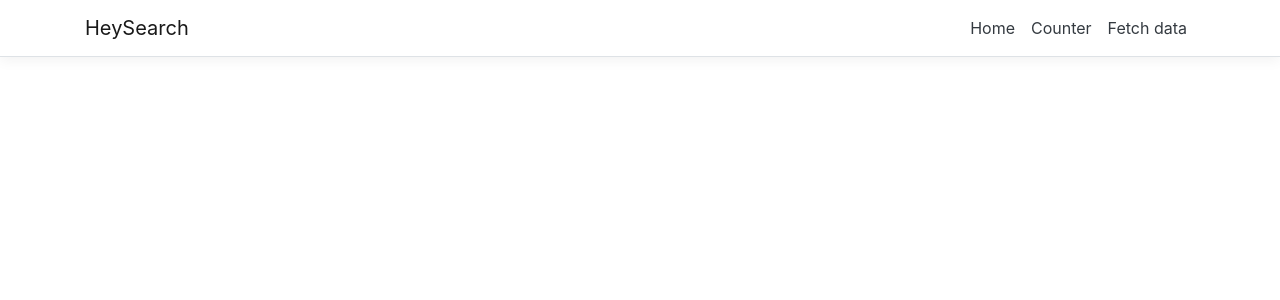
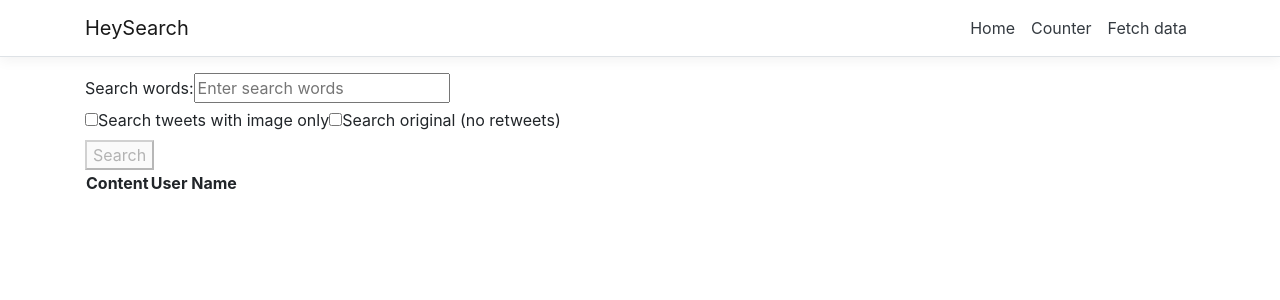
Before and after one commit to higuhi/HeySearch, a React (Create React App) app in the folder ClientApp/: page /heysearch in a window 1280 px wide. Shown: the top 300 px of the page. Built offline with nearby package versions, Linux system fonts and the light colour scheme.

Commit message:
Implemented the first version of the front end

```diff
--- a/ClientApp/package.json
+++ b/ClientApp/package.json
@@ -18,13 +18,14 @@
   "devDependencies": {
     "ajv": "^6.9.1",
     "cross-env": "^5.2.0",
-    "typescript": "^3.7.5",
     "eslint": "^6.8.0",
     "eslint-config-react-app": "^5.2.0",
     "eslint-plugin-flowtype": "^4.6.0",
     "eslint-plugin-import": "^2.20.1",
     "eslint-plugin-jsx-a11y": "^6.2.3",
-    "eslint-plugin-react": "^7.18.3"
+    "eslint-plugin-react": "^7.18.3",
+    "react-table": "^7.5.0",
+    "typescript": "^3.7.5"
   },
   "eslintConfig": {
     "extends": "react-app"
--- a/ClientApp/src/App.js
+++ b/ClientApp/src/App.js
@@ -6,6 +6,7 @@ import { FetchData } from './components/FetchData';
 import { Counter } from './components/Counter';
 
 import './custom.css'
+import HeySearch from './components/HeySearch';
 
 export default class App extends Component {
   static displayName = App.name;
@@ -14,6 +15,7 @@ export default class App extends Component {
     return (
       <Layout>
         <Route exact path='/' component={Home} />
+        <Route path='/heysearch' render={(props) => <HeySearch {...props} url={'https://localhost:5001/api'} />}/>
         <Route path='/counter' component={Counter} />
         <Route path='/fetch-data' component={FetchData} />
       </Layout>
--- /dev/null
+++ b/ClientApp/src/components/HeySearch.js
@@ -0,0 +1,111 @@
+import React from 'react';
+import HeySearchTable from './HeySearchTable';
+
+class HeySearch extends React.Component {
+
+    constructor(props) {
+        super(props);
+        this.state = {
+            searchTerm: "",
+            isImageOnly: false,
+            isOriginalOnly: false,
+            nextToken: "",
+            data: [],
+            message: ""
+        };
+        this.search = this.search.bind(this);
+    }
+
+    /**
+     * Make a search request and load the response data.
+     * @param {bool} useNext true to use next page token
+     */
+    search(useNext=false) {
+
+        //Construct the target end node query URL
+        const xhr = new XMLHttpRequest();
+        const url = this.props.url
+            + "?q=" + this.state.searchTerm
+            + (this.state.isImageOnly ? "&io=1" : "")
+            + (this.state.isOriginalOnly ? "&oo=1" : "")
+            + (useNext===true && this.state.nextToken!=="" ? "&nt="+this.state.nextToken : "");
+
+        console.log(`EndPoint URL: ${url}`);
+
+        //Request the search result
+        xhr.open('get', url, true);
+        xhr.onload = () => {
+            if(xhr.status==200) {
+                const response = JSON.parse(xhr.responseText);
+                if(useNext===true) {
+                    //response for next page - append the new data to the existing data.
+                    this.setState({ data: [...this.state.data, ...response.items ] })
+                } else {
+                    //new response - replace the data
+                    this.setState({ data: response.items });
+                }
+                this.setState({ nextToken: response.nextPageToken });
+            } else if(xhr.status==404) {
+                if(useNext===true) {
+                    // there is no more page clear nextPageToken
+                    this.setState({ nextToken: "" });
+                } else {
+                    this.setState({ data: [] , message: "No result found"})
+                }
+            } else {
+            }
+        };
+        xhr.send();
+    }
+
+    render() {
+
+        // if there is next token, show "Load More" button for the next page
+        let loadMore = "";
+        if(this.state.nextToken) {
+            loadMore = <button onClick={()=>this.search(true)}>Load More</button>;
+        }
+
+        // if there is a message to show, display it
+        let message = "";
+        if(this.state.message) {
+            message = <div><span>{this.state.message}</span></div>;
+        }
+
+        return(
+            <div>
+                <div>
+                    <label htmlFor="io">Search words: </label>
+                    <input type="text" placeholder="Enter search words" name="search"
+                            value={this.state.searchTerm}
+                            onChange={(e)=>this.setState({searchTerm: e.target.value})} />
+
+                    <br />
+
+                    <input type="checkbox" id="io" name="io" value="1"
+                            defaultChecked={this.state.isImageOnly}
+                            onChange={()=>this.setState({isImageOnly: !this.state.isImageOnly})} />
+                    <label htmlFor="io">Search tweets with image only</label>
+
+                    <input type="checkbox" id="oo" name="oo" value="1"
+                            defaultChecked={this.state.isOriginalOnly}
+                            onChange={()=>this.setState({isOriginalOnly: !this.state.isOriginalOnly})} />
+                    <label htmlFor="oo">Search original (no retweets)</label>
+
+                    <br />
+
+                    <button disabled={(this.state.searchTerm==="")}
+                            onClick={()=>this.search()} >Search</button>
+                </div>
+
+                {message}
+
+                <HeySearchTable data={this.state.data} />
+
+                {loadMore}
+            </div>
+        );
+    }
+}
+
+export default HeySearch;
--- /dev/null
+++ b/ClientApp/src/components/HeySearchTable.js
@@ -0,0 +1,73 @@
+import React from 'react';
+import { useTable } from "react-table";
+
+const columns = [
+    {
+        Header: "Content",
+        accessor: "content",
+    },
+    {
+        Header: "User Name",
+        accessor: "userName",
+    },
+];
+
+/**
+ * A component to show the Search Result in a table format
+ * @param {*} props
+ */
+const HeySearchTable = ({ data }) => {
+    const {
+        getTableProps,
+        getTableBodyProps,
+        headerGroups,
+        rows,
+        prepareRow
+    } = useTable({ columns, data });
+
+    return (
+        <table {...getTableProps()}>
+            <thead>
+            {
+                headerGroups.map(headerGroup => (
+                    <tr {...headerGroup.getHeaderGroupProps()}>
+                    {
+                        headerGroup.headers.map(column => (
+                            <th {...column.getHeaderProps()}>
+                            {
+                                column.render('Header')
+                            }
+                            </th>
+                        ))
+                    }
+                    </tr>
+                ))
+            }
+            </thead>
+            <tbody {...getTableBodyProps()}>
+            {
+                rows.map(row => {
+                    prepareRow(row);
+                    return (
+                        <tr {...row.getRowProps()} >
+                        {
+                            row.cells.map(cell => {
+                                return (
+                                    <td {...cell.getCellProps()}>
+                                    {
+                                        cell.render('Cell')
+                                    }
+                                    </td>
+                                )
+                            })
+                        }
+                        </tr>
+                    )
+                })
+            }
+            </tbody>
+        </table>
+    );
+};
+
+export default HeySearchTable;
```
Also changed, not shown: 1 other file (tests, documents, lock files or other folders).
